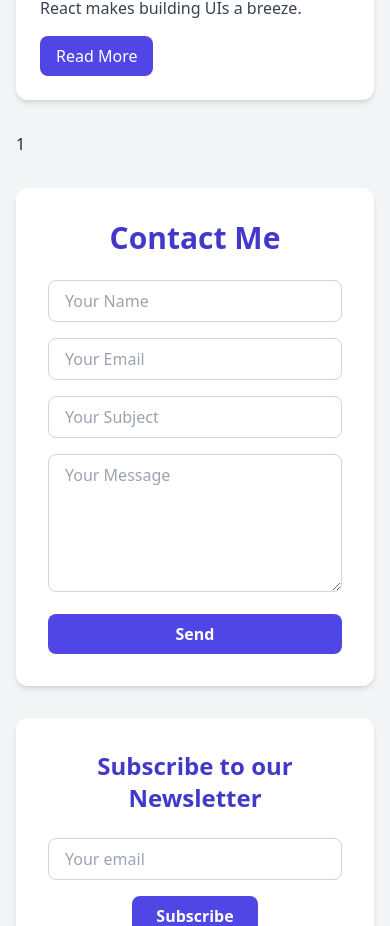
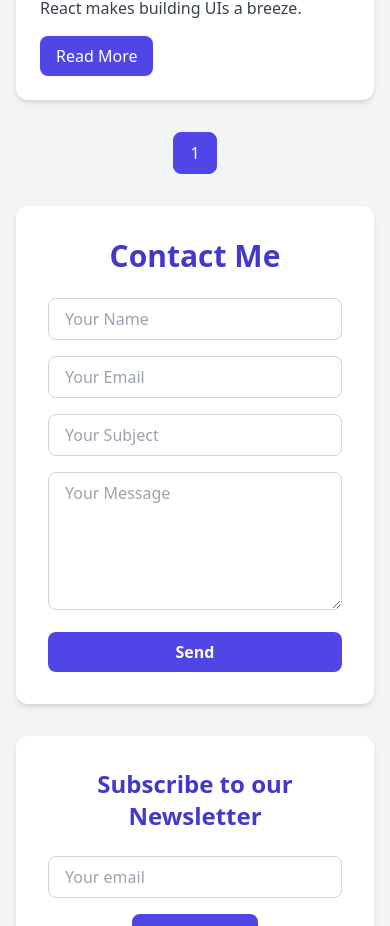
Before and after one commit to Sitholezw/my-blog, a React (Create React App) app: page / in a window 390 px wide. Shown: the part 918-1844 px from the top of the page. Built offline with nearby package versions, Linux system fonts and the light colour scheme.

Commit message:
Responsive layout
Input and button styling

Centered and polished design

```diff
--- a/src/components/Pagination.js
+++ b/src/components/Pagination.js
@@ -1,17 +1,28 @@
 import React from 'react';
 
 const Pagination = ({ totalPages, currentPage, onChange }) => (
-  <div className="pagination">
-    {Array.from({ length: totalPages }, (_, index) => (
-      <button
-        key={index}
-        className={`page-button ${currentPage === index + 1 ? 'active' : ''}`}
-        onClick={() => onChange(index + 1)}
-      >
-        {index + 1}
-      </button>
-    ))}
+  <div className="flex flex-wrap justify-center mt-10 gap-2">
+    {Array.from({ length: totalPages }, (_, index) => {
+      const page = index + 1;
+      const isActive = currentPage === page;
+
+      return (
+        <button
+          key={page}
+          onClick={() => onChange(page)}
+          className={`px-4 py-2 rounded-lg border transition
+            ${
+              isActive
+                ? 'bg-indigo-600 text-white border-indigo-600'
+                : 'bg-white text-gray-700 border-gray-300 hover:bg-indigo-100'
+            }`}
+        >
+          {page}
+        </button>
+      );
+    })}
   </div>
 );
 
 export default Pagination;
+// This component renders a pagination control with buttons for each page.
```
